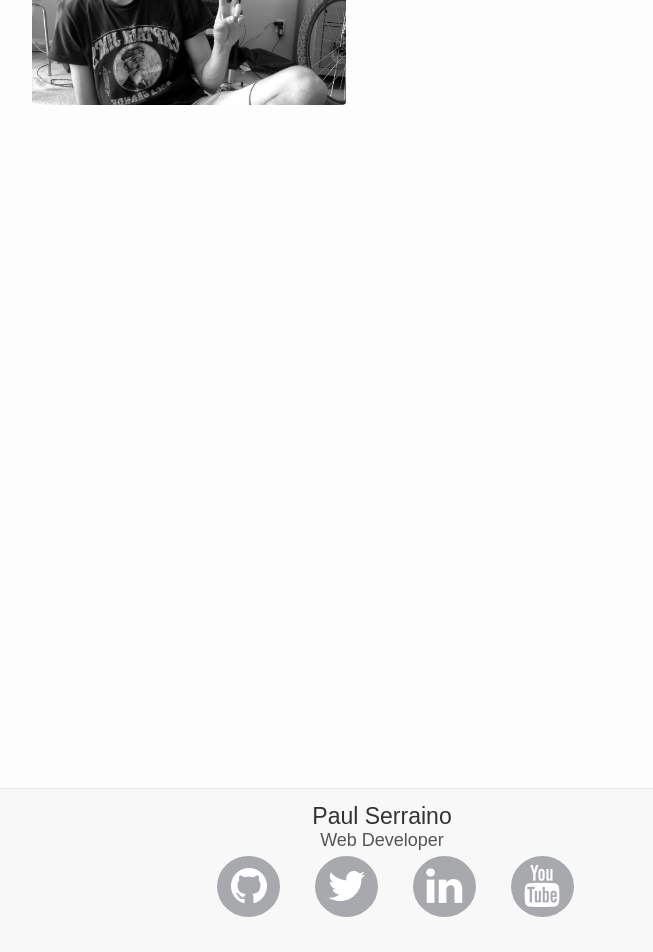
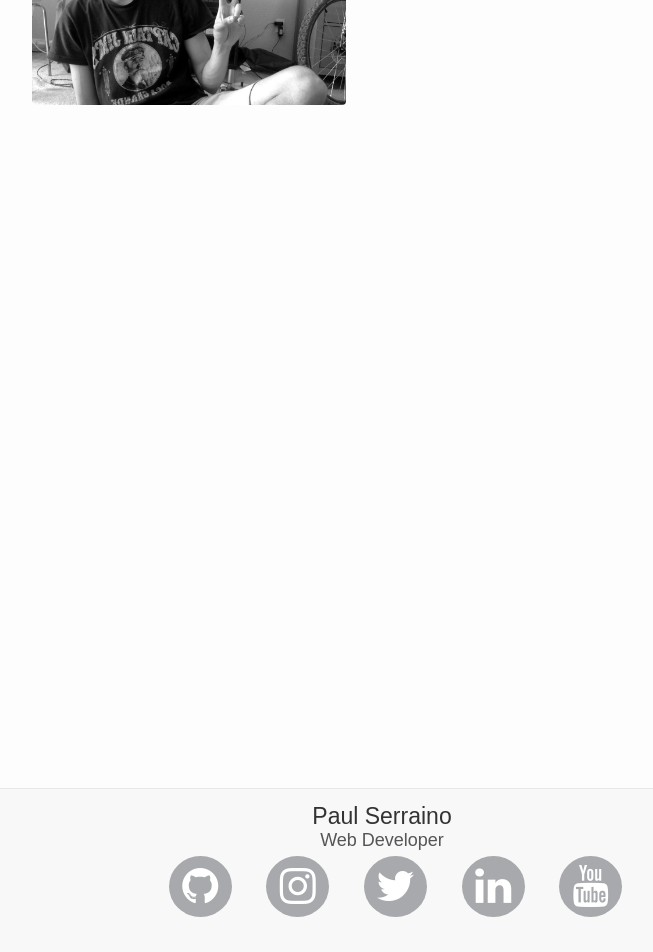
Before and after one commit to paulserraino/paulserraino.com, a Jekyll site: the page built from about.md, in a window 1280 px wide. Shown: the part 358-1310 px from the top of the page, without its empty margins (258-911 px from the left). Built offline with Jekyll 4.4.1, drawn with Linux system fonts in a browser that asks for light colours; nearby versions of some CDN libraries.

Commit message:
add instagram

```diff
--- a/_includes/footer.html
+++ b/_includes/footer.html
@@ -6,6 +6,11 @@
 		<li><a href="https://github.com/paulserraino" target="_blank">
 			<span class="icon-bg">
 				<i class="fa fa-github"></i>
+			</span>
+		</a></li>
+		<li><a href="http://instagram.com/pauljstx" target="_blank">
+			<span class="icon-bg">
+				<i class="fa fa-instagram"></i>
 			</span>
 		</a></li>
 		<li><a href="https://twitter.com/pau1pau1" target="_blank">
```
Also changed, not shown: 4 other files.
